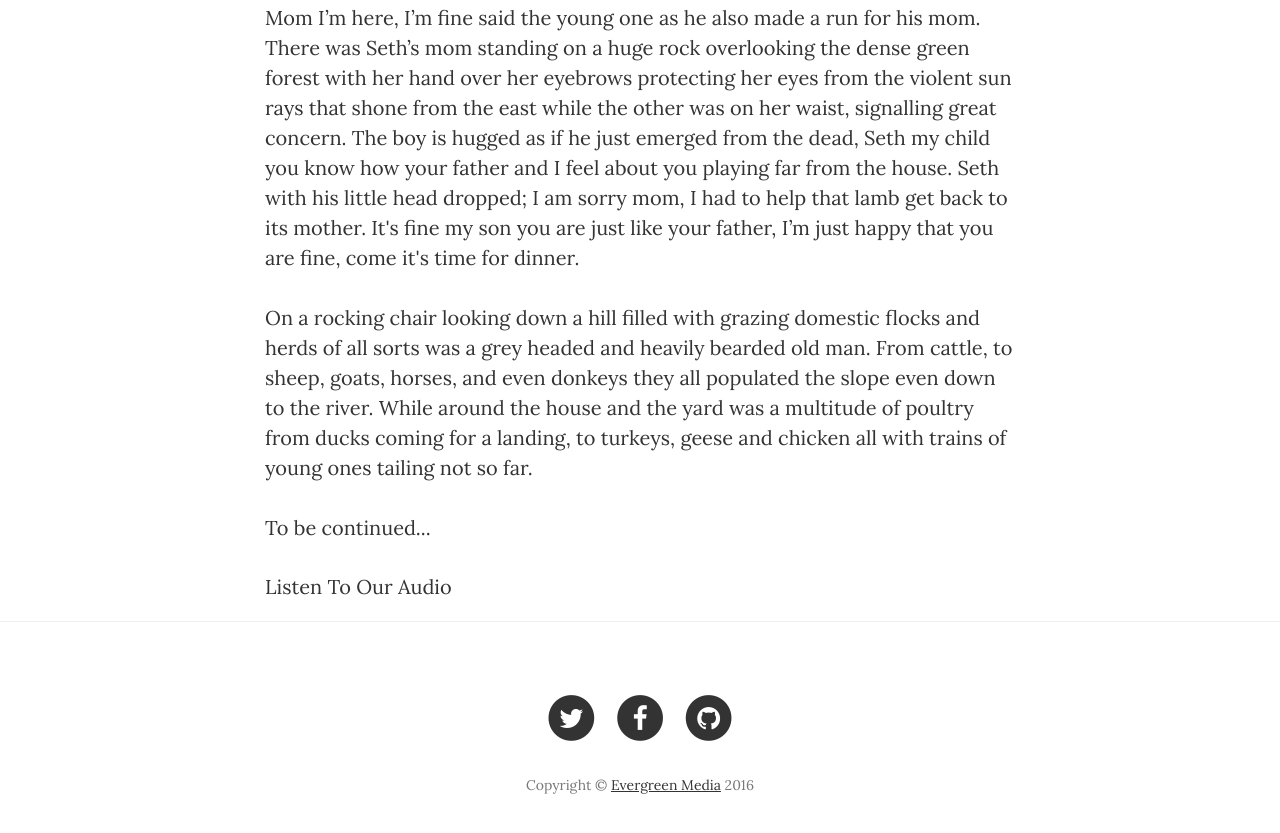
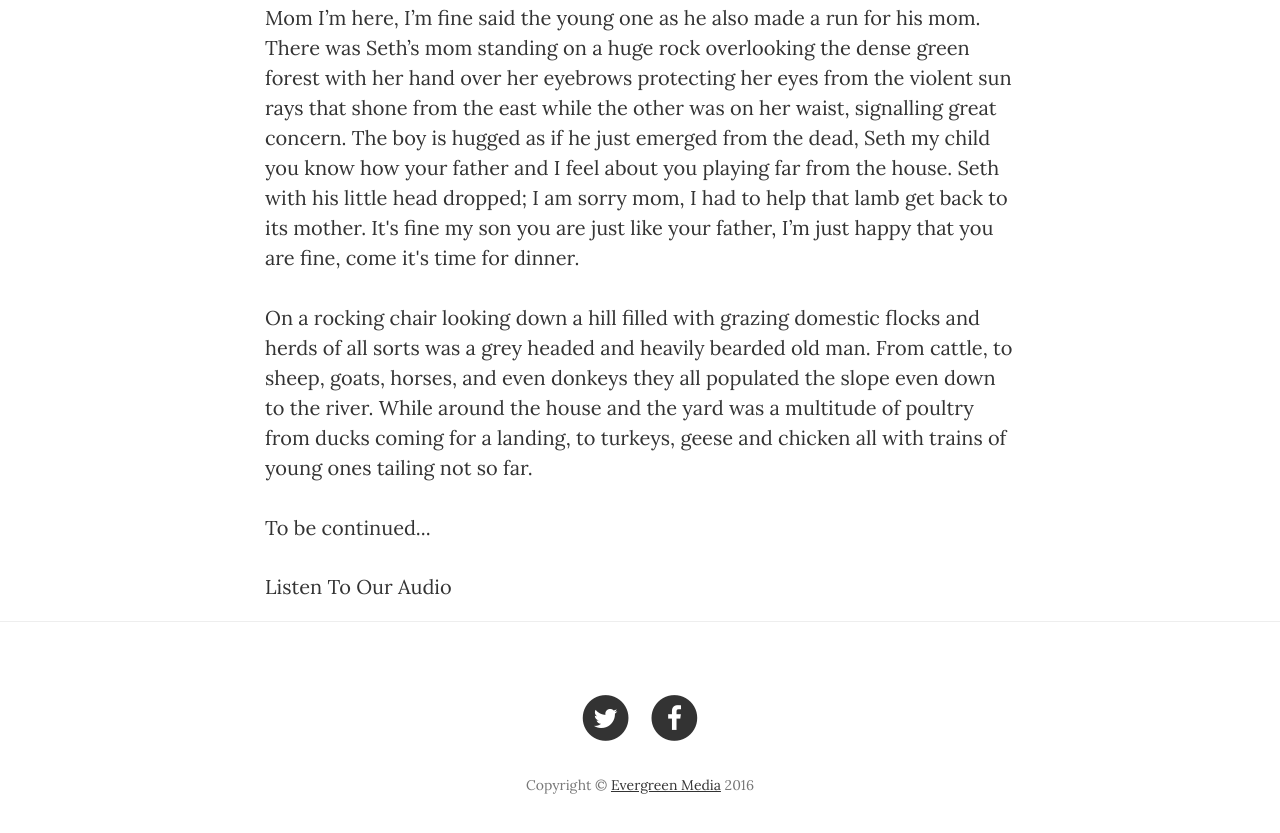
Before and after one commit to sethandleah/sethandleah.github.io, a website: page chapter1.html in a window 1280 px wide. Shown: the part 1153-1986 px from the top of the page. Drawn offline with nearby package versions, Linux system fonts and the light colour scheme.

Commit message:
removed the github link

```diff
--- a/chapter1.html
+++ b/chapter1.html
@@ -111,7 +111,6 @@
     </article>
 
     <hr>
-
     <!-- Footer -->
     <footer>
         <div class="container">
@@ -131,14 +130,6 @@
                                 <span class="fa-stack fa-lg">
                                     <i class="fa fa-circle fa-stack-2x"></i>
                                     <i class="fa fa-facebook fa-stack-1x fa-inverse"></i>
-                                </span>
-                            </a>
-                        </li>
-                        <li>
-                            <a href="https://github.com/Sibabale">
-                                <span class="fa-stack fa-lg">
-                                    <i class="fa fa-circle fa-stack-2x"></i>
-                                    <i class="fa fa-github fa-stack-1x fa-inverse"></i>
                                 </span>
                             </a>
                         </li>
```
Also changed, not shown: chapter2.html (+0 -8 lines), chapter3.html (+0 -8 lines), chapter4.html (+0 -8 lines), chapter5.html (+1 -9 lines), chapter8.html (+0 -8 lines).
